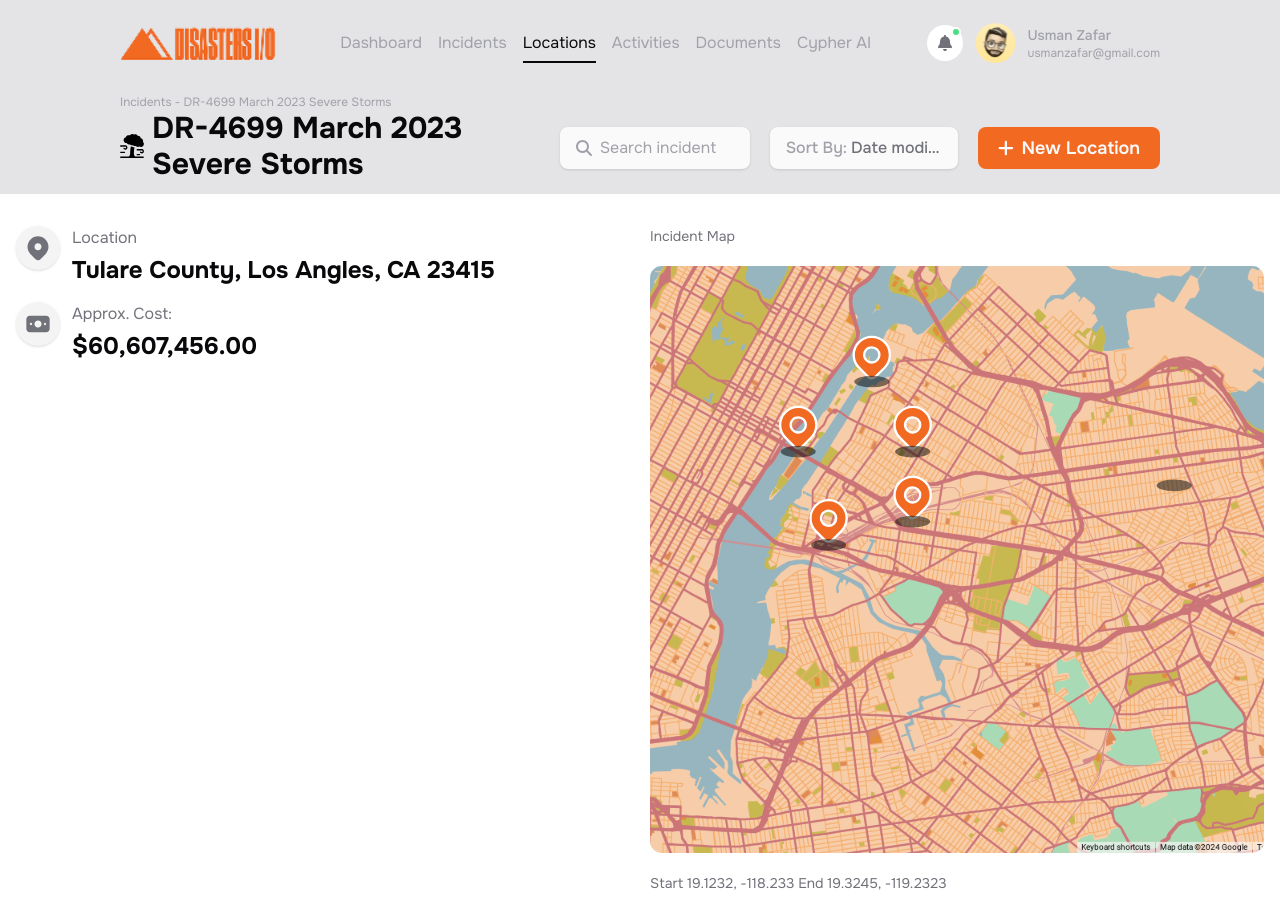
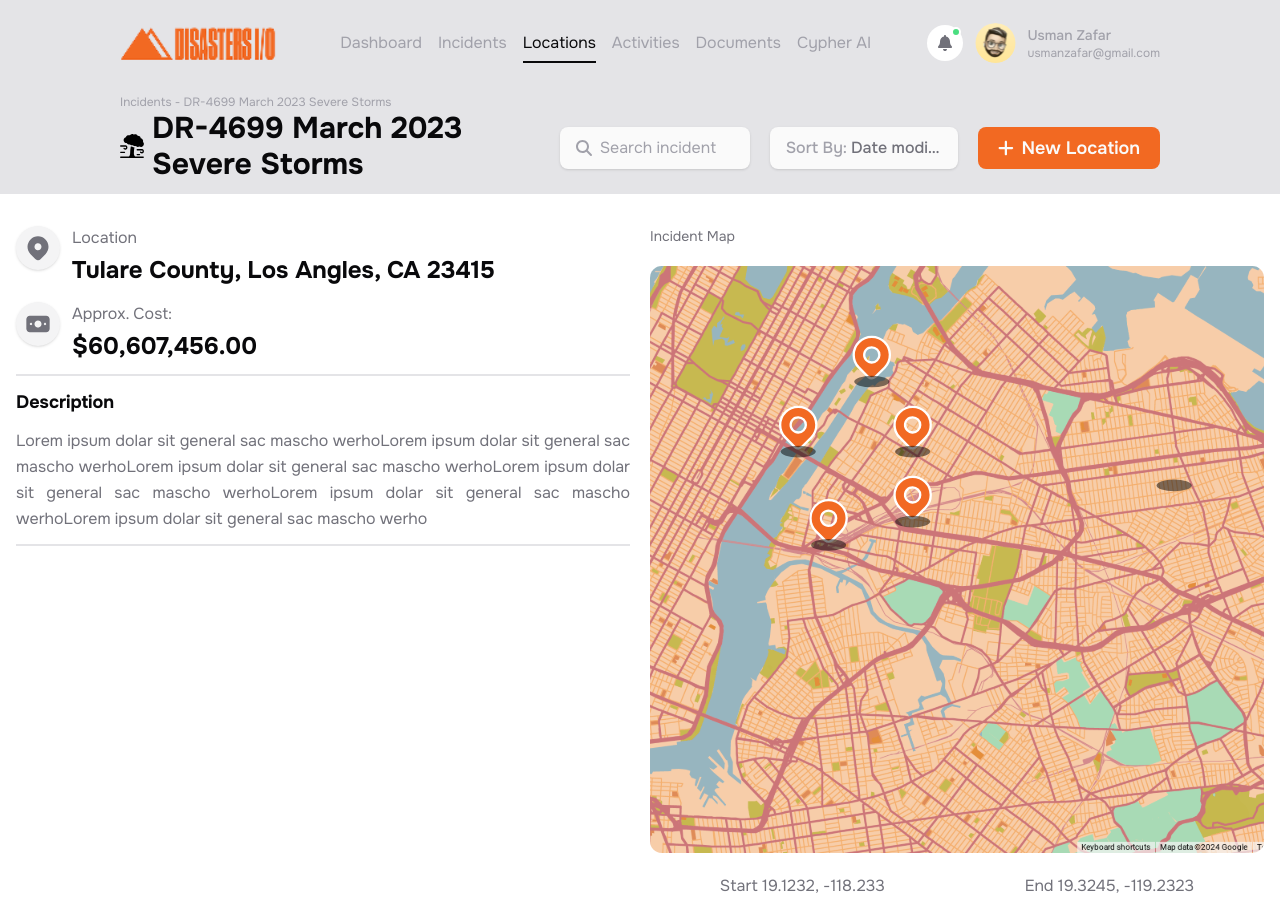
Before and after one commit to Xen-Xie/React-Assignment2, a React (Vite) app: page /locations in a window 1280 px wide. Built offline with nearby package versions, Linux system fonts and the light colour scheme.

Commit message:
Description area added

```diff
--- /dev/null
+++ b/src/Components/CommonComponents/LocationDes.jsx
@@ -0,0 +1,14 @@
+import React from 'react'
+
+function LocationDes() {
+  return (
+    <div className="space-y-0.5 sm:space-y-3">
+      <h1 className="text-accent font-bold text-base sm:text-lg">Description</h1>
+      <p className="text-[13px] sm:text-base text-secondary leading-tight sm:leading-relaxed text-justify">
+        Lorem ipsum dolar sit general sac mascho werhoLorem ipsum dolar sit general sac mascho werhoLorem ipsum dolar sit general sac mascho werhoLorem ipsum dolar sit general sac mascho werhoLorem ipsum dolar sit general sac mascho werhoLorem ipsum dolar sit general sac mascho werho
+      </p>
+    </div>
+  )
+}
+
+export default LocationDes
--- a/src/Components/Pages/LocationsPage.jsx
+++ b/src/Components/Pages/LocationsPage.jsx
@@ -1,17 +1,25 @@
 import React from 'react'
 import LocationTexts from '../CommonComponents/LocationTexts'
+import LocationDes from '../CommonComponents/LocationDes'
 
 function Locations() {
   return (
     <div className='mx-4 mt-8'>
       <div className='grid grid-cols-2 gap-5'>
-        <div>
+        <div className='space-y-3'>
           <LocationTexts />
+          <div className='w-full h-0.5 bg-[#E4E4E7]'>
         </div>
+        <LocationDes />
+        <div className='w-full h-0.5 bg-[#E4E4E7]'>
+        </div>
+        </div>
+
+
         <div className='space-y-2 sm:space-y-5'>
          <p className='text-sm text-secondary'>Incident Map</p>
          <img src="/FakeMap2.svg" alt="" className='w-full object-cover'/>
-         <p className='text-sm text-secondary'>Start 19.1232, -118.233     End 19.3245, -119.2323</p>
+         <p className='text-[13px] sm:text-base text-secondary leading-tight sm:leading-relaxed text-justify flex justify-around'><span>Start 19.1232, -118.233</span> <span>End 19.3245, -119.2323</span></p>
         </div>
 
       </div>
```
